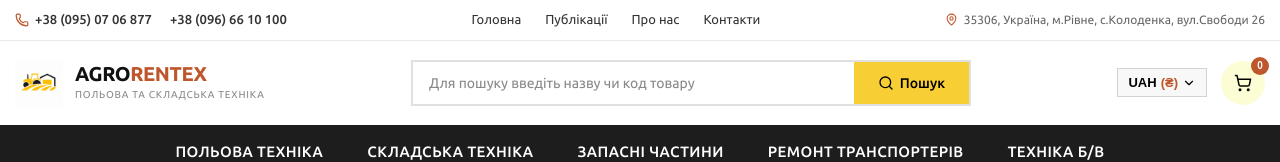
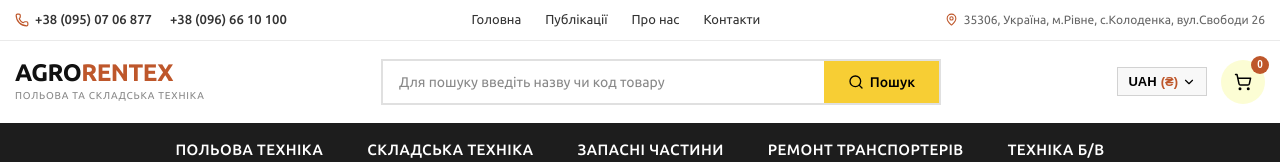
Before and after one commit to awraamgitelman-ops/MachineRent, a React (Vite) app: page / in a window 1280 px wide. Shown: the top 162 px of the page. Built offline with nearby package versions, Linux system fonts and the light colour scheme.

Commit message:
style: remove logo image icon, keep clean text logo in header and footer, set burgundy R favicon in browser tabs

```diff
--- a/src/components/Footer.jsx
+++ b/src/components/Footer.jsx
@@ -13,17 +13,8 @@ export default function Footer({ onOpenQuickLead }) {
 
           {/* Col 1: About & Logo */}
           <div>
-            <div style={{ display: 'flex', alignItems: 'center', gap: '10px', marginBottom: '14px' }}>
-              <img
-                src="/logo.png"
-                alt="AGRO RENTEX Logo"
-                style={{
-                  height: '42px',
-                  width: 'auto',
-                  objectFit: 'contain'
-                }}
-              />
-              <div style={{ fontSize: '20px', fontWeight: 700, color: '#111' }}>
+            <div style={{ marginBottom: '14px' }}>
+              <div style={{ fontSize: '22px', fontWeight: 800, color: '#111', letterSpacing: '-0.02em' }}>
                 AGRO<span style={{ color: 'var(--wd-primary-color)' }}>RENTEX</span>
               </div>
             </div>
--- a/src/components/Navbar.jsx
+++ b/src/components/Navbar.jsx
@@ -77,19 +77,10 @@ export default function Navbar({
       <div className="whb-general-header">
         <div className="container" style={{ display: 'flex', justifyContent: 'space-between', alignItems: 'center', gap: '20px' }}>
 
-          {/* AGRO RENTEX Logo */}
-          <Link to="/" className="adena-logo-text" style={{ textDecoration: 'none', display: 'flex', alignItems: 'center', gap: '12px' }}>
-            <img
-              src="/logo.png"
-              alt="AGRO RENTEX"
-              style={{
-                height: '48px',
-                width: 'auto',
-                objectFit: 'contain'
-              }}
-            />
+          {/* AGRO RENTEX Logo Text */}
+          <Link to="/" className="adena-logo-text" style={{ textDecoration: 'none' }}>
             <div>
-              <div className="adena-logo-brand" style={{ fontSize: '20px', letterSpacing: '-0.02em', lineHeight: 1.1 }}>
+              <div className="adena-logo-brand" style={{ fontSize: '24px', letterSpacing: '-0.02em', lineHeight: 1.1 }}>
                 AGRO<span>RENTEX</span>
               </div>
               <div style={{ fontSize: '10px', color: '#888888', letterSpacing: '0.08em', textTransform: 'uppercase', marginTop: '2px' }}>
```
Also changed, not shown: generate-favicon.js (added, +9 -0 lines), index.html (+1 -1 lines), public/favicon.svg (added).
